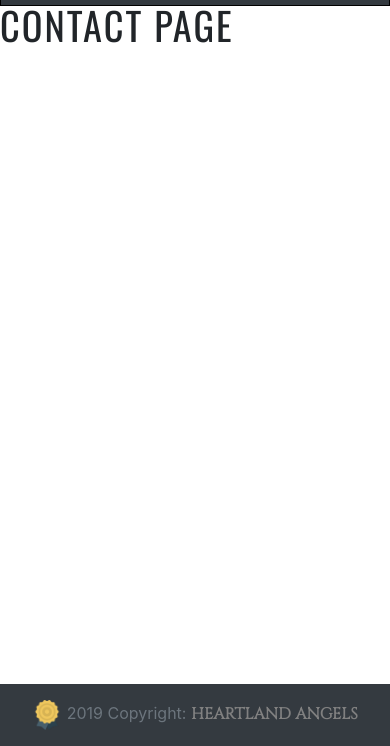
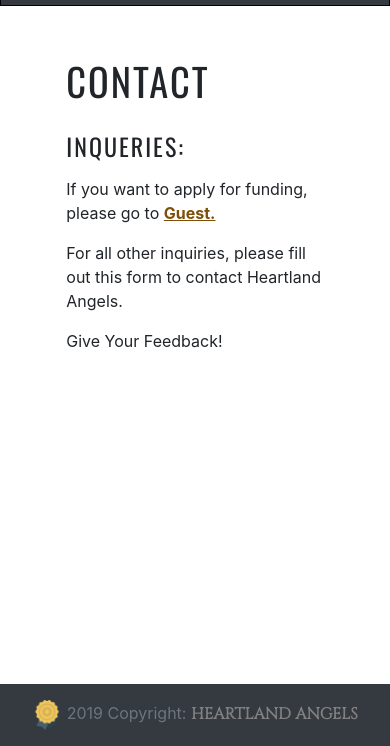
Before and after one commit to sunxinpeng1994/heartlandangels, a plain HTML site: page contact.html in a window 390 px wide. Shown: the part 98-844 px from the top of the page. Drawn offline with nearby package versions, Linux system fonts and the light colour scheme.

Commit message:
page title

```diff
--- a/contact.html
+++ b/contact.html
@@ -24,8 +24,16 @@
     <body>
         <div id="headerNavBar"></div>
         <div id="content">
-                <h1>contact page</h1>
+                <div class="pageTitle">
+                        <h1>Contact</h1>
 
+                </div>
+                <div class="article">
+                    <h4>Inqueries:</h4>
+                    <p>If you want to apply for funding, please go to <a href="https://gust.com/organizations/heartland-angels/funding_applications/responses/new" target="_blank" style="color:#7d4e07 !important;text-decoration:underline;"><b>Guest.</b></a></p>
+                    <p>For all other inquiries, please fill out this form to contact Heartland Angels.</p>
+                    <p>Give Your Feedback!</p>
+                </div>
         </div>
 
 
--- a/css/main.css
+++ b/css/main.css
@@ -73,7 +73,10 @@ h1 {
     font-size: 24px;
     font-size: 2.4rem;
     line-height: 1;
-    margin-bottom: 1em;
+    margin-bottom: 1rem;
+}
+h4{
+    margin-bottom:1rem;
 }
 p{
     font-family: inherit;
@@ -92,7 +95,8 @@ p{
 .article{
     margin:auto;
     width:61.8%;
-    padding:3%;
+    padding-top:3%;
+    /* padding:3%; */
     /* border:1px solid; */
 }
 .navbar{
@@ -118,11 +122,13 @@ p{
 
 /* adjustment for mobile screen */
 @media only screen and (max-width: 800px) {
-    .article{
+    .pageTitle, .article{
         margin:auto;
         width:70%;
         padding:2%;
         /* border:1px solid; */
     }
-
+    .pageTitle{
+        margin-top:3em;
+    }
   }
```
Also changed, not shown: about.html (+2 -2 lines), fundingFind.html (+1 -1 lines), joinUs.html (+1 -1 lines), ourTeam.html (+5 -2 lines).
